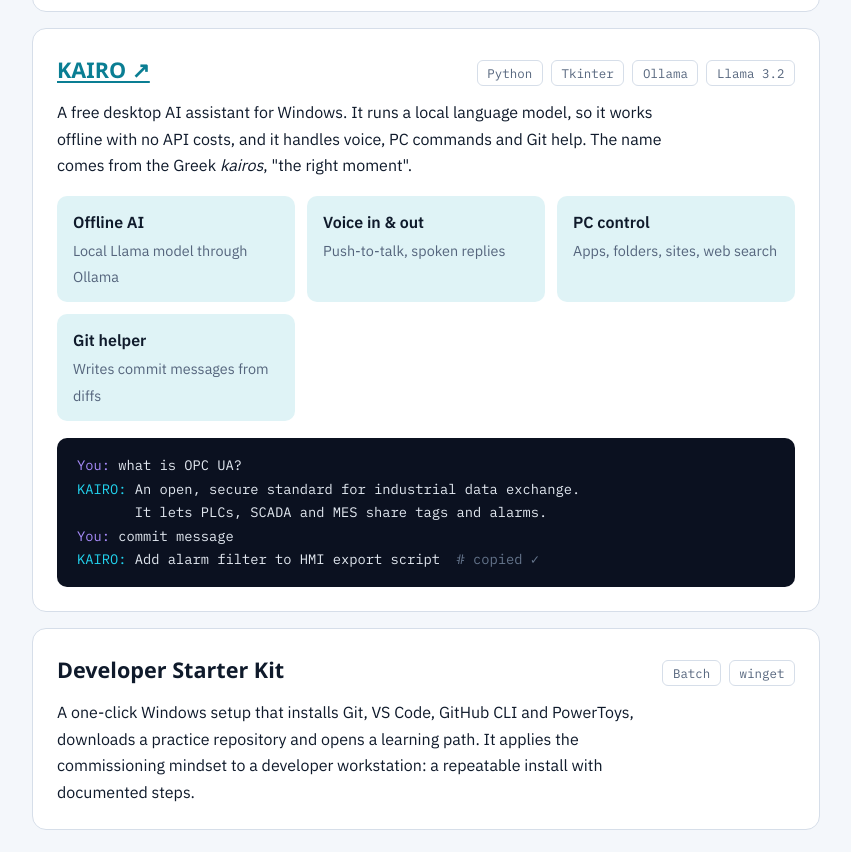
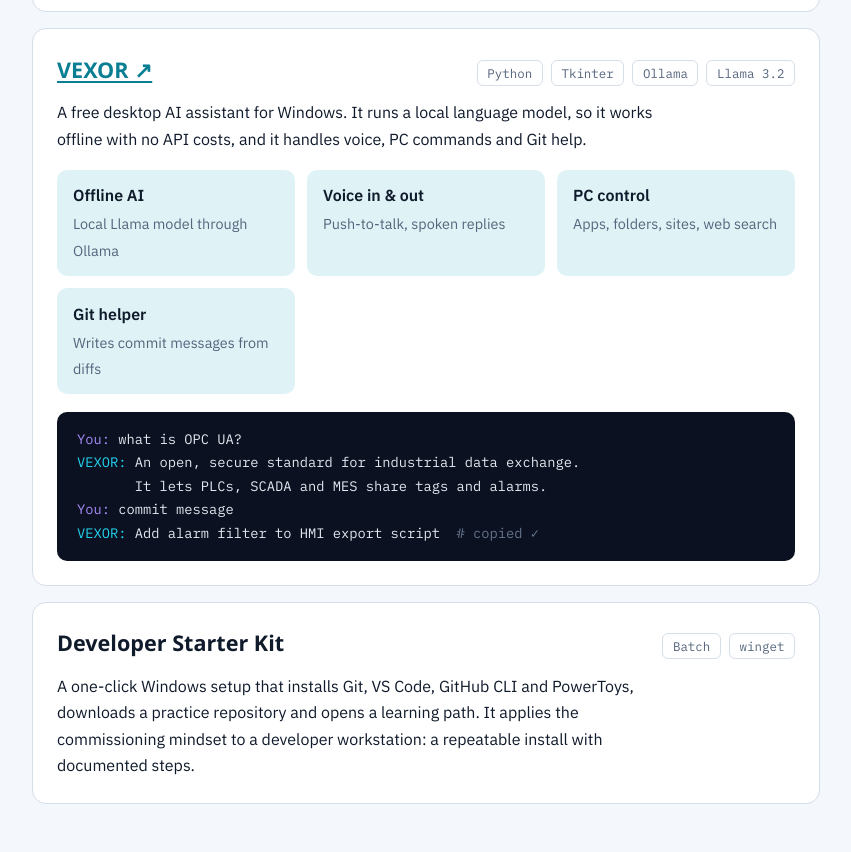
Before and after one commit to gchekri04-droid/gchekri04-droid.github.io, a plain HTML site: page index.html in a window 1280 px wide. Shown: the part 3949-4801 px from the top of the page, without its empty margins (214-1065 px from the left). Drawn offline with Linux system fonts and the light colour scheme; a web font is replaced by a local one.

Commit message:
Rename KAIRO to VEXOR
Co-Authored-By: Claude Opus 5.5 <noreply@anthropic.com>
Claude-Session: https://claude.ai/code/session_016ZLN4KnBmDmkNpjnwT8LnM

```diff
--- a/index.html
+++ b/index.html
@@ -205,22 +205,22 @@ footer { font: 0.8rem var(--mono); color: var(--muted); border-top: 1px solid va
     </article>
     <article class="project">
       <div class="project-head">
-        <h3><a href="https://github.com/gchekri04-droid/kairo" target="_blank" rel="noopener">KAIRO ↗</a></h3>
+        <h3><a href="https://github.com/gchekri04-droid/vexor" target="_blank" rel="noopener">VEXOR ↗</a></h3>
         <ul class="tags" aria-label="Built with"><li>Python</li><li>Tkinter</li><li>Ollama</li><li>Llama 3.2</li></ul>
       </div>
       <div class="project-body">
-        <p>A free desktop AI assistant for Windows. It runs a local language model, so it works offline with no API costs, and it handles voice, PC commands and Git help. The name comes from the Greek <em>kairos</em>, "the right moment".</p>
+        <p>A free desktop AI assistant for Windows. It runs a local language model, so it works offline with no API costs, and it handles voice, PC commands and Git help.</p>
         <div class="feat">
           <div><b>Offline AI</b><span>Local Llama model through Ollama</span></div>
           <div><b>Voice in &amp; out</b><span>Push-to-talk, spoken replies</span></div>
           <div><b>PC control</b><span>Apps, folders, sites, web search</span></div>
           <div><b>Git helper</b><span>Writes commit messages from diffs</span></div>
         </div>
-<pre class="term" aria-label="Example KAIRO session"><span class="u">You:</span> what is OPC UA?
-<span class="k">KAIRO:</span> An open, secure standard for industrial data exchange.
+<pre class="term" aria-label="Example VEXOR session"><span class="u">You:</span> what is OPC UA?
+<span class="k">VEXOR:</span> An open, secure standard for industrial data exchange.
        It lets PLCs, SCADA and MES share tags and alarms.
 <span class="u">You:</span> commit message
-<span class="k">KAIRO:</span> Add alarm filter to HMI export script  <span class="c"># copied ✓</span></pre>
+<span class="k">VEXOR:</span> Add alarm filter to HMI export script  <span class="c"># copied ✓</span></pre>
       </div>
     </article>
     <article class="project">
```
